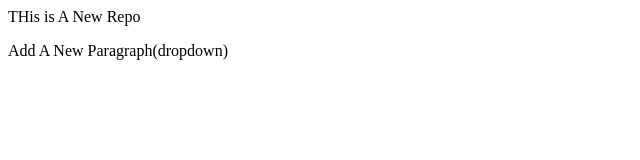
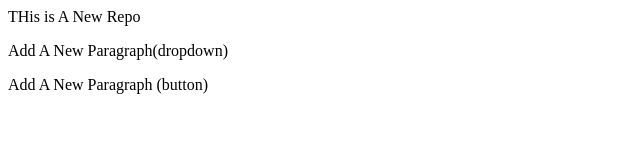
Before and after one commit to code-with-satish/LocalRepo, a plain HTML site: page index.html in a window 1280 px wide. Shown: the whole page, without its empty margins (0-640 px from the left). Drawn offline with Linux system fonts and the light colour scheme.

Commit message:
Add New feature

```diff
--- a/index.html
+++ b/index.html
@@ -1,2 +1,3 @@
 <p>THis is A New Repo</p>
 <p> Add A New Paragraph(dropdown)</p>
+<p> Add A New Paragraph (button)</p>
```
